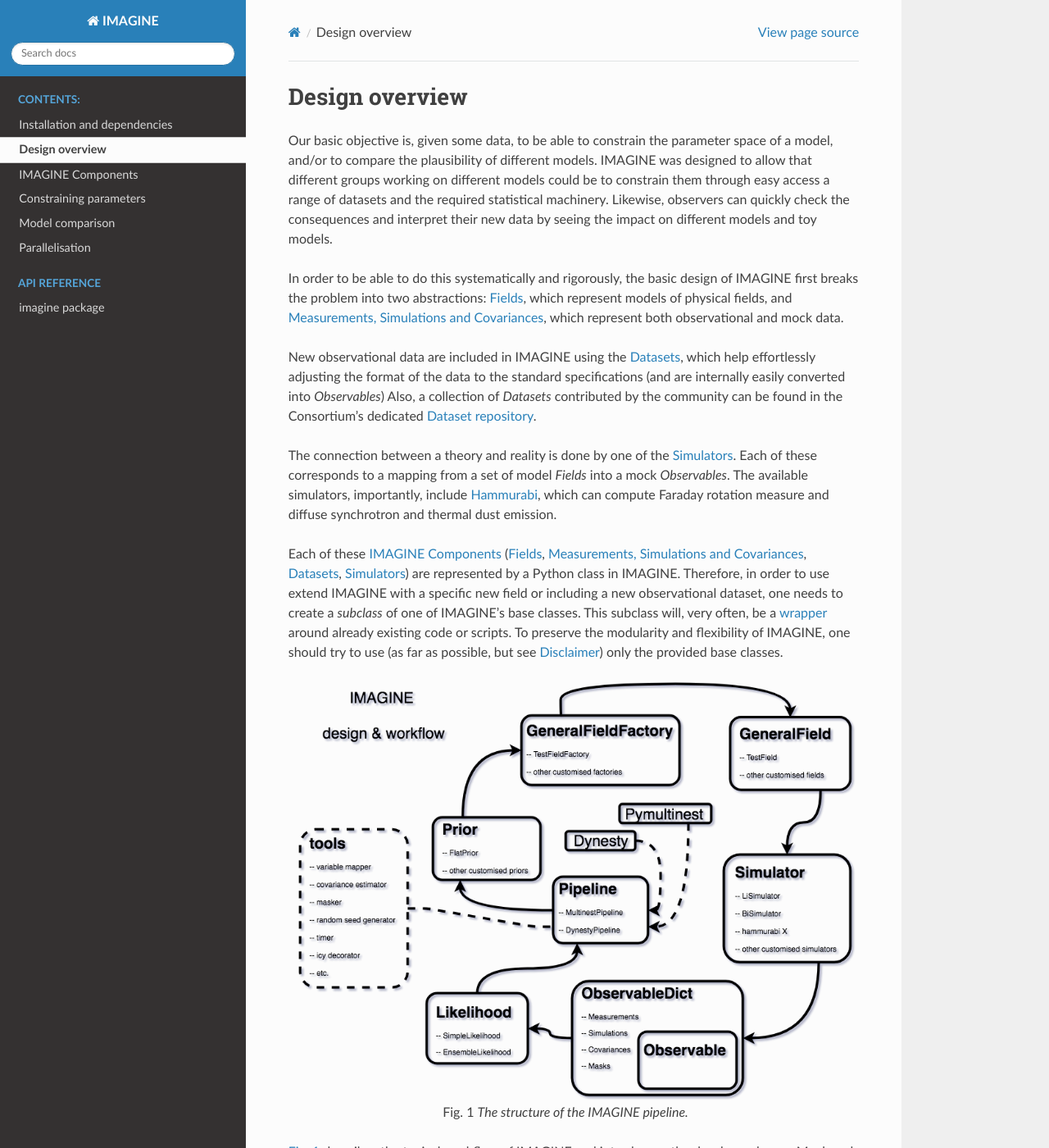
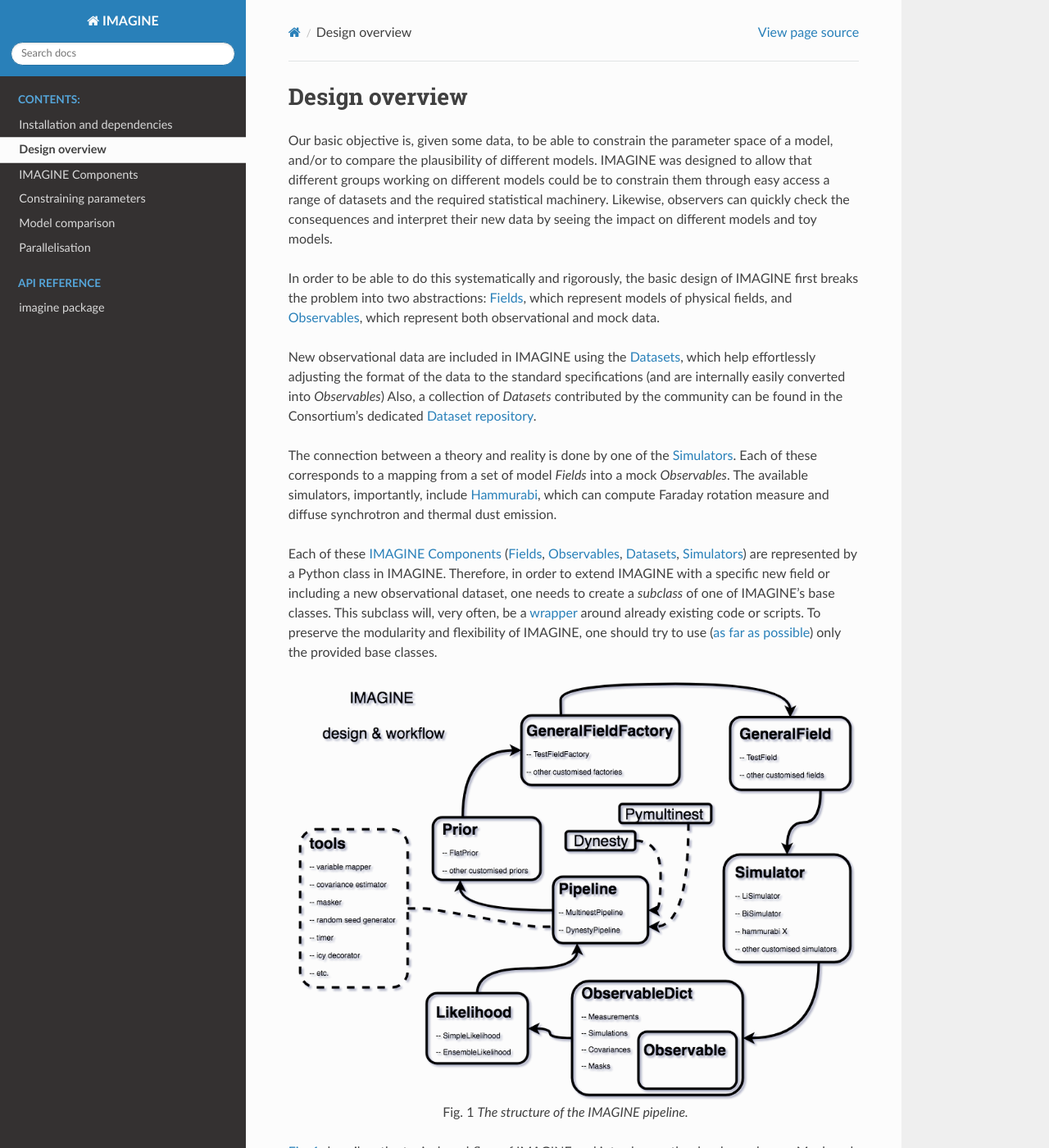
Before and after one commit to IMAGINE-Consortium/imagine, a Sphinx documentation site: the page built from doc/source/design.rst, in a window 1280 px wide and 1400 px high. Shown: the whole window at 82% size. Built offline with Sphinx 7.4.7 and the Read the Docs theme 2.0.0, drawn with Linux system fonts in a browser that asks for light colours; pages that are not in the unit, such as notebooks, are missing from menus; some of the changed text lies outside the part shown.

Commit message:
Corrections to docs.

```diff
--- a/doc/source/design.rst
+++ b/doc/source/design.rst
@@ -13,7 +13,7 @@ their new data by seeing the impact on different models and toy models.
 In order to be able to do this systematically and rigorously, the basic
 design of IMAGINE first breaks the problem into two abstractions:
 :ref:`Fields`, which represent models of physical fields, and
-:ref:`Observables`, which represent
+:ref:`Observables <Observables>`, which represent
 both observational and mock data.
 
 New observational data are included in IMAGINE using the :ref:`Datasets`,
@@ -29,16 +29,16 @@ include `Hammurabi <https://bitbucket.org/hammurabicode/hamx/wiki/Home>`_,
 which can compute Faraday rotation measure and diffuse synchrotron and thermal
 dust emission.
 
-Each of these :ref:`IMAGINE Components` (:ref:`Fields`, :ref:`Observables`,
-:ref:`Datasets`, :ref:`Simulators`)
+Each of these :ref:`IMAGINE Components` (:ref:`Fields`,
+:ref:`Observables <Observables>`, :ref:`Datasets`, :ref:`Simulators`)
 are represented by a Python class in IMAGINE.
-Therefore, in order to use extend IMAGINE with a specific new field or
+Therefore, in order to extend IMAGINE with a specific new field or
 including a new observational dataset, one needs to create a *subclass* of
 one of IMAGINE's base classes. This subclass will, very often, be
 a `wrapper <https://en.wikipedia.org/wiki/Wrapper_function>`_ around
 already existing code or scripts. To preserve the modularity and
 flexibility of IMAGINE, one should try to use
-(as far as possible, but see :ref:`Disclaimer`) only the provided base classes.
+(:ref:`as far as possible <Disclaimer>`) only the provided base classes.
 
 
 .. figure:: imagine_design.png
@@ -50,7 +50,7 @@ flexibility of IMAGINE, one should try to use
     The structure of the IMAGINE pipeline.
 
 :numref:`IMAGINE` describes the typical workflow of IMAGINE and introduces other key base classes.
-Mock and measured data, in the form of :ref:`Observables`, are used
+Mock and measured data, in the form of :ref:`Observables <Observables>`, are used
 to compute a likelihood through a :ref:`Likelihood` class. This, supplemented by
 :ref:`Priors`, allows a :ref:`Pipeline` object to sample the parameter space and compute
 posterior distributions and  Bayesian evidences for the models. The generation
--- a/doc/source/installation.rst
+++ b/doc/source/installation.rst
@@ -17,6 +17,7 @@ and unpack the
 `latest release <https://github.com/IMAGINE-Consortium/imagine/releases/latest>`_:
 
 .. code-block:: console
+
     wget https://github.com/IMAGINE-Consortium/imagine/archive/v2.0.0-alpha.tar.gz
     tar -xvvzf v2.0.0-alpha.tar.gz
 
@@ -68,14 +69,14 @@ Hammurabi X
 -----------
 
 A key dependency of IMAGINE is the
-`Hammurabi code <https://bitbucket.org/hammurabicode/hamx/>`_,
+`Hammurabi X <https://github.com/hammurabi-dev/hammurabiX>`_ code,
 a `HEALPix <https://healpix.jpl.nasa.gov/>`_-based
 numeric simulator for Galactic polarized emission
 (`arXiv:1907.00207 <https://arxiv.org/abs/1907.00207>`_).
 
 Before proceeding with the IMAGINE installation, it is necessary to install
 Hammurabi X following the instructions on its project
-`wiki <https://bitbucket.org/hammurabicode/hamx/wiki/>`_.
+`wiki <https://github.com/hammurabi-dev/hammurabiX/wiki>`_.
 Then, one needs to install the `hampyx` python wrapper:
 
 .. code-block:: console
```
